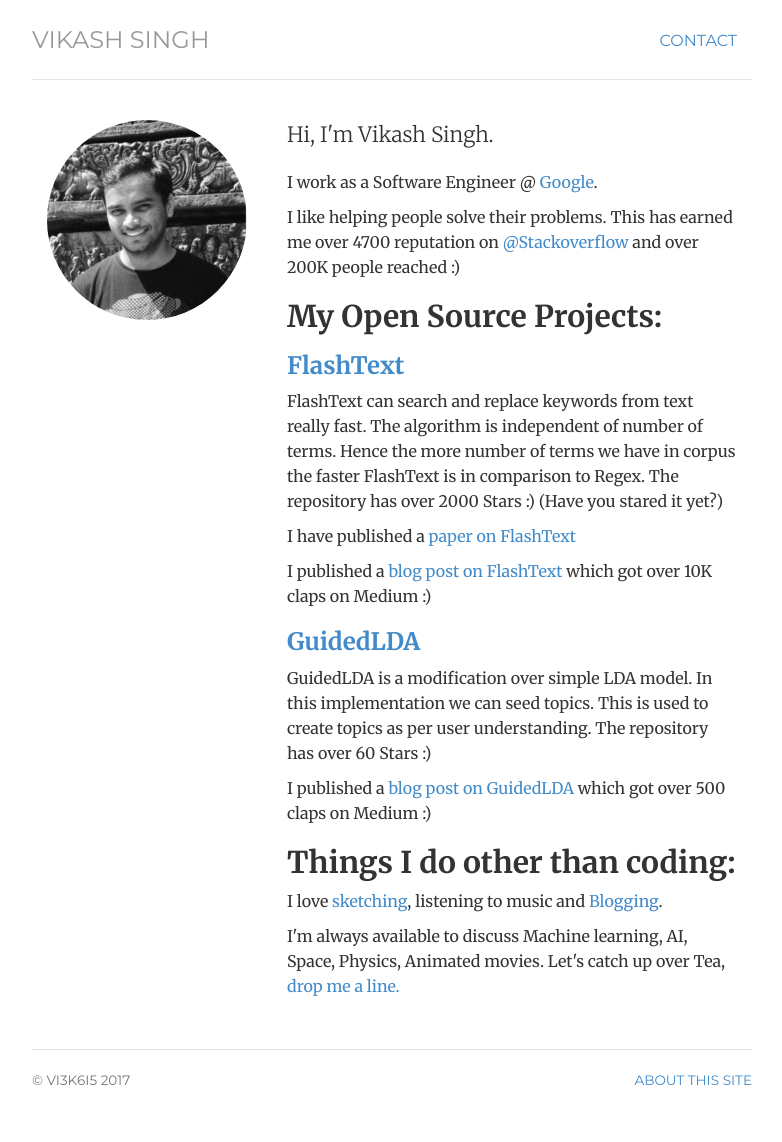
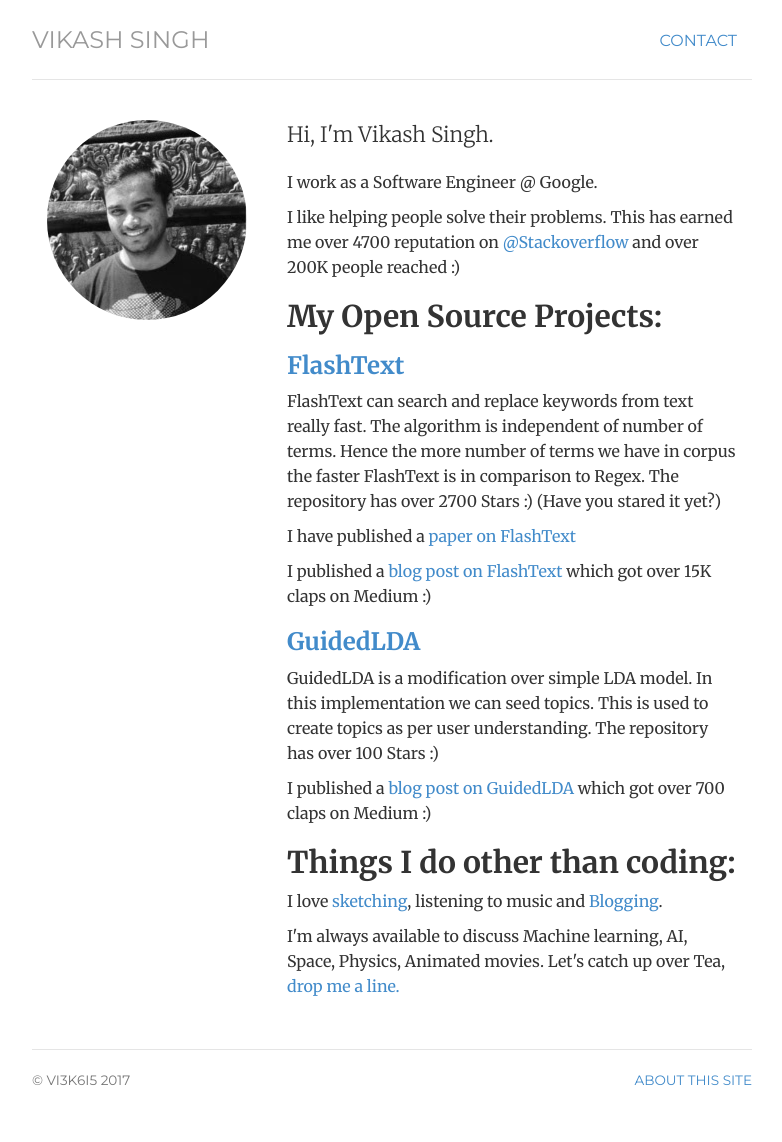
Before and after one commit to vi3k6i5/vi3k6i5.github.io, a Jekyll site: the page built from index.html, in a window 1280 px wide. Shown: the whole page, without its empty margins (248-1030 px from the left). Built offline with Jekyll 4.4.1, drawn with Linux system fonts in a browser that asks for light colours.

Commit message:
Update index.html

```diff
--- a/index.html
+++ b/index.html
@@ -13,20 +13,20 @@ description: Vikash Singh | Data Scientist @ belong.co.
     </div>
     <div class="col-sm-8">
     <p class="lead">Hi, I'm <span itemprop="name">Vikash Singh</span>.</p>
-    <p>I work as a Software Engineer @ <a href="https://belong.co/">Google</a>.</p>
+    <p>I work as a Software Engineer @ Google.</p>
     <p>I like helping people solve their problems. This has earned me over 4700 reputation on
     <a href="https://stackoverflow.com/users/3027854/vikash-singh">@Stackoverflow</a> and over 200K people reached :)</p>
 
     <h2>My Open Source Projects:</h2>
 
     <h3><a href="https://github.com/vi3k6i5/flashtext">FlashText</a></h3>
-    <p>FlashText can search and replace keywords from text really fast. The algorithm is independent of number of terms. Hence the more number of terms we have in corpus the faster FlashText is in comparison to Regex. The repository has over 2000 Stars :) (Have you stared it yet?)</p>
+    <p>FlashText can search and replace keywords from text really fast. The algorithm is independent of number of terms. Hence the more number of terms we have in corpus the faster FlashText is in comparison to Regex. The repository has over 2700 Stars :) (Have you stared it yet?)</p>
     <p> I have published a <a href="https://arxiv.org/abs/1711.00046">paper on FlashText</a></p>
-    <p> I published a <a href="https://medium.freecodecamp.org/regex-was-taking-5-days-flashtext-does-it-in-15-minutes-55f04411025f">blog post on FlashText</a> which got over 10K claps on Medium :)</p>
+    <p> I published a <a href="https://medium.freecodecamp.org/regex-was-taking-5-days-flashtext-does-it-in-15-minutes-55f04411025f">blog post on FlashText</a> which got over 15K claps on Medium :)</p>
 
     <h3><a href="https://github.com/vi3k6i5/GuidedLDA">GuidedLDA</a></h3>
-    <p>GuidedLDA is a modification over simple LDA model. In this implementation we can seed topics. This is used to create topics as per user understanding. The repository has over 60 Stars :)</p>
-    <p> I published a <a href="https://medium.freecodecamp.org/how-we-changed-unsupervised-lda-to-semi-supervised-guidedlda-e36a95f3a164">blog post on GuidedLDA</a> which got over 500 claps on Medium :)</p>
+    <p>GuidedLDA is a modification over simple LDA model. In this implementation we can seed topics. This is used to create topics as per user understanding. The repository has over 100 Stars :)</p>
+    <p> I published a <a href="https://medium.freecodecamp.org/how-we-changed-unsupervised-lda-to-semi-supervised-guidedlda-e36a95f3a164">blog post on GuidedLDA</a> which got over 700 claps on Medium :)</p>
 
     <h2>Things I do other than coding:</h2>
     <p>I love <a href="https://www.instagram.com/vi3k6i5/">sketching</a>, listening to music and <a href="https://medium.com/@vi3k6i5">Blogging</a>.</p>
```
Also changed, not shown: other parts of index.html (+1 -1 lines).
